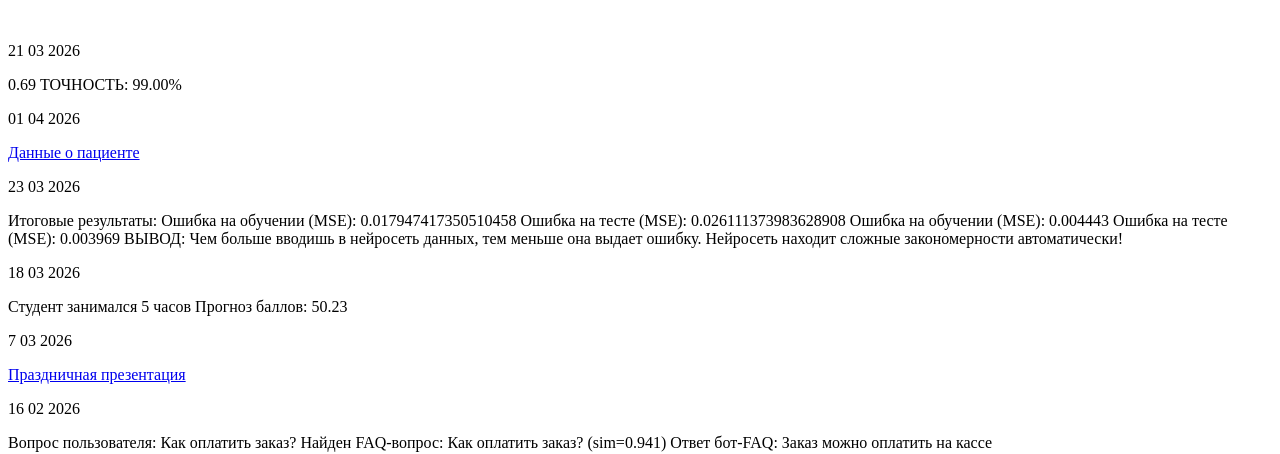
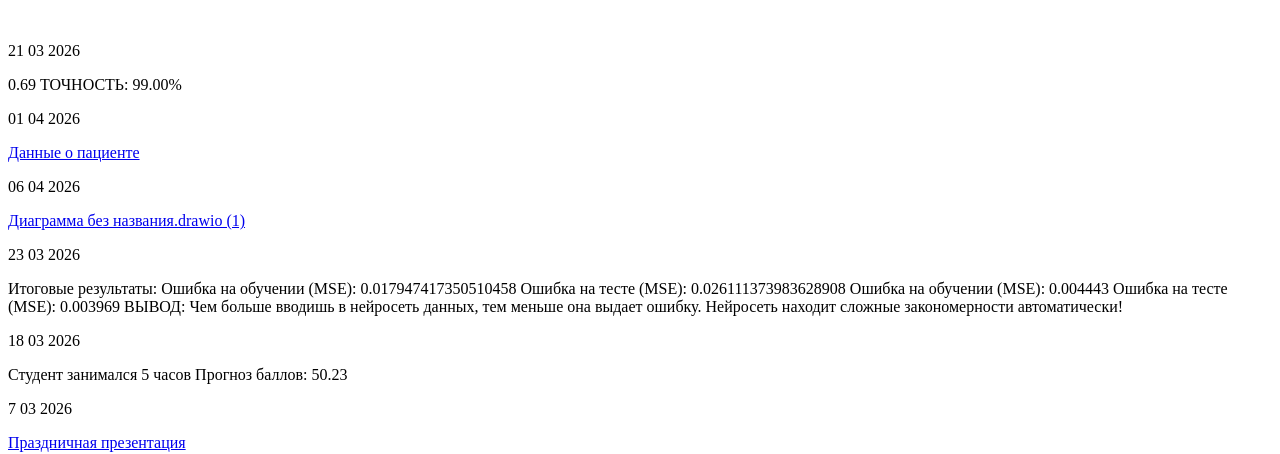
Before and after one commit to Annnnnnnaaaaa/special-umbrella, a plain HTML site: page index.html in a window 1280 px wide. Shown: the top 454 px of the page. Drawn offline with Linux system fonts and the light colour scheme.

Commit message:
Update index.html

```diff
--- a/index.html
+++ b/index.html
@@ -10,6 +10,8 @@
       ТОЧНОСТЬ: 99.00%
             <p>01 04 2026 </p>
       <a href="Пациент.jpg">Данные о пациенте</a>
+       <p>06 04 2026 </p>
+       <a href="Диаграмма без названия.drawio (1).png">Диаграмма без названия.drawio (1)</a>
       <p>23 03 2026 </p>
       Итоговые результаты:
 Ошибка на обучении (MSE): 0.017947417350510458
```
